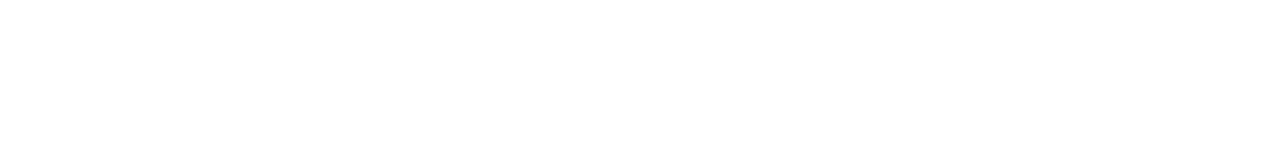
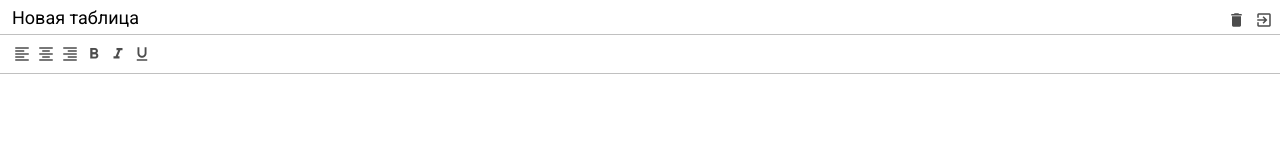
Before and after one commit to ArtemGum/excel-course, a website built with webpack: page src/index.html in a window 1280 px wide. Built offline with nearby package versions, Linux system fonts and the light colour scheme.

Commit message:
add header and toolbar

```diff
--- a/package.json
+++ b/package.json
@@ -45,6 +45,7 @@
     "webpack-dev-server": "^3.11.0"
   },
   "dependencies": {
-    "@babel/polyfill": "^7.10.4"
+    "@babel/polyfill": "^7.10.4",
+    "normalize.css": "^8.0.1"
   }
 }
--- a/src/index.html
+++ b/src/index.html
@@ -6,11 +6,68 @@
           content="width=device-width, user-scalable=no, initial-scale=1.0, maximum-scale=1.0, minimum-scale=1.0">
     <meta http-equiv="X-UA-Compatible" content="ie=edge">
     <link rel="shortcut icon" href="favicon.ico">
+    <link href="https://fonts.googleapis.com/icon?family=Material+Icons" rel="stylesheet">
     <title>Pure JavaScript Excel</title>
 </head>
 <body>
 
     <div id="app"></div>
 
+<div class="excel">
+    <div class="excel__header">
+
+        <input class="input" type="text" value="Новая таблица" />
+
+        <div class="header__controls">
+
+            <div class="button">
+                <i class="material-icons">delete</i>
+            </div>
+
+            <div class="button">
+                <i class="material-icons">exit_to_app</i>
+            </div>
+
+        </div>
+
+    </div>
+
+    <div class="excel__toolbar">
+
+        <div class="button">
+            <i class="material-icons">format_align_left</i>
+        </div>
+
+        <div class="button">
+            <i class="material-icons">format_align_center</i>
+        </div>
+
+        <div class="button">
+            <i class="material-icons">format_align_right</i>
+        </div>
+
+        <div class="button">
+            <i class="material-icons">format_bold</i>
+        </div>
+
+        <div class="button">
+            <i class="material-icons">format_italic</i>
+        </div>
+
+        <div class="button">
+            <i class="material-icons">format_underlined</i>
+        </div>
+
+    </div>
+
+    <div class="excel__formula">
+
+    </div>
+
+    <div class="excel__table">
+
+    </div>
+</div>
+
 </body>
 </html>
--- /dev/null
+++ b/src/scss/_mixins.scss
@@ -0,0 +1,22 @@
+@mixin button($color: green) {
+  height: 24px;
+  min-width: 24px;
+  padding: 3px;
+  text-align: center;
+  position: relative;
+  display: inline-block;
+  color: rgba(0, 0, 0, .7);
+
+  i {
+    font-size: 18px;
+  }
+
+  &:active, .active {
+    color: $color;
+  }
+
+  &:hover {
+    background-color: #eee;
+    cursor: pointer;
+  }
+}
--- /dev/null
+++ b/src/scss/_variables.scss
@@ -0,0 +1,3 @@
+$header-height: 34px;
+$toolbar-height: 40px;
+$border-color: #c0c0c0;
--- /dev/null
+++ b/src/scss/formula.scss
@@ -0,0 +1,6 @@
+@import "variables";
+@import "mixins";
+
+.excel__formula {
+
+}
--- /dev/null
+++ b/src/scss/header.scss
@@ -0,0 +1,38 @@
+@import "variables";
+@import "mixins";
+
+.excel__header {
+  position: absolute;
+  top: 0;
+  right: 0;
+  left: 0;
+  height: $header-height;
+  padding: 8px 4px 0px;
+  display: flex;
+  justify-content: space-between;
+
+  .input {
+    margin: 0;
+    padding: 2px 7px;
+    min-width: 1px;
+    color: #000;
+    border: 1px solid transparent;
+    border-radius: 2px;
+    height: 20px;
+    font-size: 18px;
+    line-height: 22px;
+    outline: none;
+
+    &:hover {
+      border: 1px solid $border-color;
+    }
+
+    &:focus {
+      border: 2px solid #1a73e8;
+    }
+  }
+
+  .button {
+    @include button(red);
+  }
+}
--- a/src/scss/index.scss
+++ b/src/scss/index.scss
@@ -0,0 +1,22 @@
+@import url('https://fonts.googleapis.com/css?family=Roboto&display=swap');
+@import "~normalize.css";
+
+@import "header";
+@import "toolbar";
+@import "formula";
+@import "table";
+
+* {
+  margin: 0;
+  padding: 0;
+  box-sizing: border-box;
+}
+
+body {
+  font-family: 'Roboto', sans-serif;
+  font-size: 14px;
+}
+
+.excel {
+  position: relative;
+}
--- /dev/null
+++ b/src/scss/table.scss
@@ -0,0 +1,6 @@
+@import "variables";
+@import "mixins";
+
+.excel__table {
+
+}
--- /dev/null
+++ b/src/scss/toolbar.scss
@@ -0,0 +1,18 @@
+@import "variables";
+@import "mixins";
+
+.excel__toolbar {
+  position: absolute;
+  left: 0;
+  right: 0;
+  top: $header-height;
+  height: $toolbar-height;
+  border-top: 1px solid $border-color;
+  border-bottom: 1px solid $border-color;
+  padding: 7px 10px;
+  display: flex;
+
+  .button {
+    @include button(green)
+  }
+}
--- a/webpack.config.js
+++ b/webpack.config.js
@@ -8,7 +8,7 @@ const isProd = process.env.NODE_ENV === 'production'
 const isDev = !isProd
 
 const filename = (extension) => {
-  isDev ? `bundle.${extension}` : `bundle.[hash].${extension}`
+  return isDev ? `bundle.${extension}` : `bundle.[hash].${extension}`
 }
 
 const jsLoaders = () => {
```
Also changed, not shown: 1 other file.
